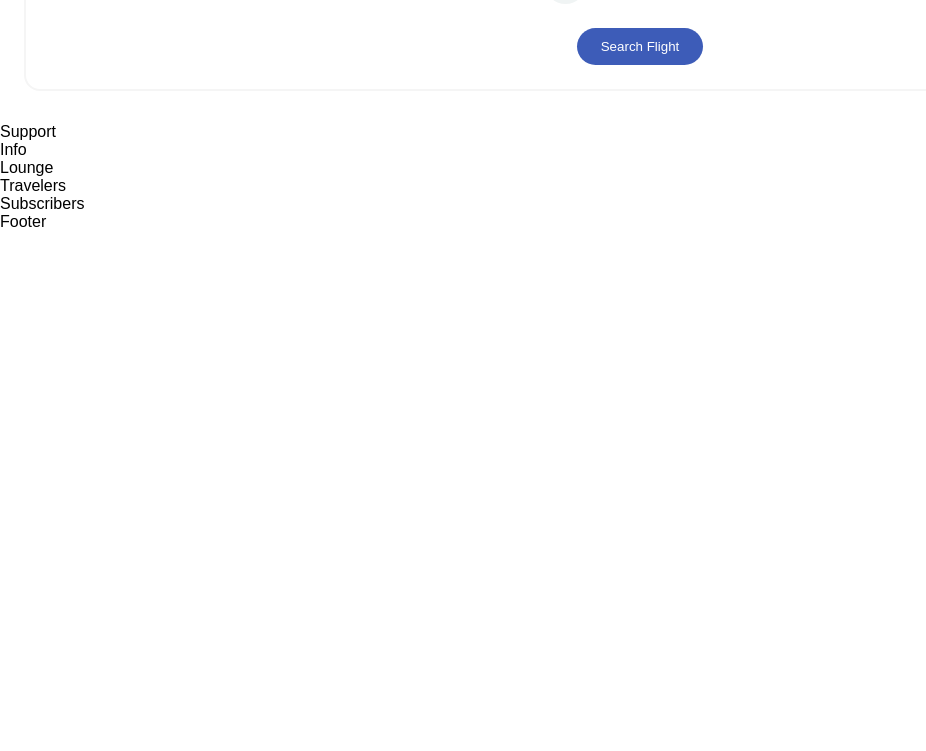
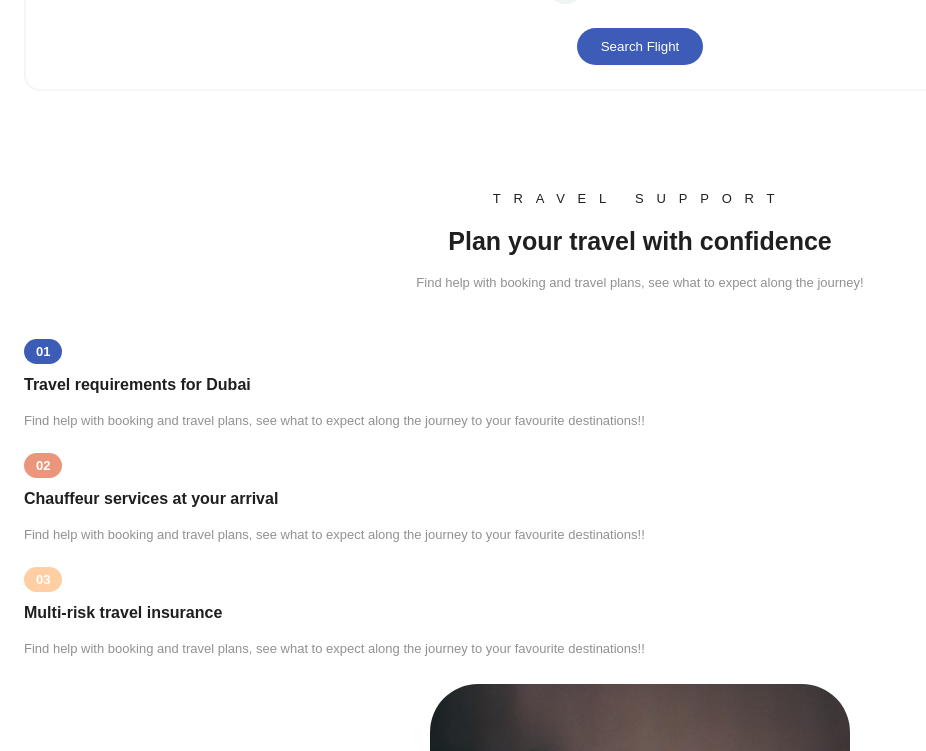
Before and after one commit to Moamin-AbuEwaida/flight-booking-platform, a React (Create React App) app: page / in a window 1280 px wide. Shown: the part 1423-2174 px from the top of the page, without its empty margins (0-926 px from the left). Before the commit the page ends 1654 px from the top, so only its background shows below. Built offline with nearby package versions, Linux system fonts and the light colour scheme.

Commit message:
support section

```diff
--- a/src/components/support/Support.jsx
+++ b/src/components/support/Support.jsx
@@ -1,9 +1,51 @@
 import React from "react";
-
+import gridImage from "../../assets/gridPic.jpg";
 const Support = () => {
   return (
-    <div>
-      <div>Support</div>
+    <div className="support container section">
+      <div className="sectionContainer">
+        <div className="titlesDiv">
+          <small>travel support</small>
+          <h2>Plan your travel with confidence</h2>
+          <p>
+            Find help with booking and travel plans, see what to expect along
+            the journey!
+          </p>
+        </div>
+        <div className="infoDiv grid">
+          <div className="textDiv grid">
+            <div className="singleInfo">
+              <span className="number ">01</span>
+              <h4>Travel requirements for Dubai</h4>
+              <p>
+                Find help with booking and travel plans, see what to expect
+                along the journey to your favourite destinations!!
+              </p>
+            </div>
+
+            <div className="singleInfo">
+              <span className="number colorOne">02</span>
+              <h4>Chauffeur services at your arrival</h4>
+              <p>
+                Find help with booking and travel plans, see what to expect
+                along the journey to your favourite destinations!!
+              </p>
+            </div>
+
+            <div className="singleInfo">
+              <span className="number colorTwo">03</span>
+              <h4>Multi-risk travel insurance</h4>
+              <p>
+                Find help with booking and travel plans, see what to expect
+                along the journey to your favourite destinations!!
+              </p>
+            </div>
+          </div>
+          <div className="imgDiv">
+            <img src={gridImage} alt="" />
+          </div>
+        </div>
+      </div>
     </div>
   );
 };
--- a/src/main.scss
+++ b/src/main.scss
@@ -350,3 +350,52 @@
     }
   }
 }
+
+// support section styling
+.support {
+  .sectionContainer {
+    .titlesDiv {
+      text-align: center;
+      small {
+        letter-spacing: 0.8rem;
+        text-transform: uppercase;
+        font-size: 13px;
+        color: var(--blackColor);
+        line-height: 1.5rem;
+      }
+    }
+    .infoDiv {
+      margin-top: 3rem;
+      gap: 1.5rem;
+      .textDiv {
+        gap: 1.5rem;
+        .singleInfo {
+          .number {
+            background: var(--PrimaryColor);
+            padding: 5px 12px;
+            width: 40px;
+            border-radius: 3rem;
+            text-align: center;
+            font-size: 13px;
+            font-weight: 700;
+            color: var(--whiteColor);
+          }
+          .colorOne {
+            background: var(--colorOne);
+          }
+          .colorTwo {
+            background: var(--colorTwo);
+          }
+        }
+      }
+      .imgDiv {
+        margin: auto;
+        img {
+          width: 100%;
+          max-width: 420px;
+          border-radius: 3rem;
+        }
+      }
+    }
+  }
+}
```
Also changed, not shown: src/assets/gridPic.jpg (added).
